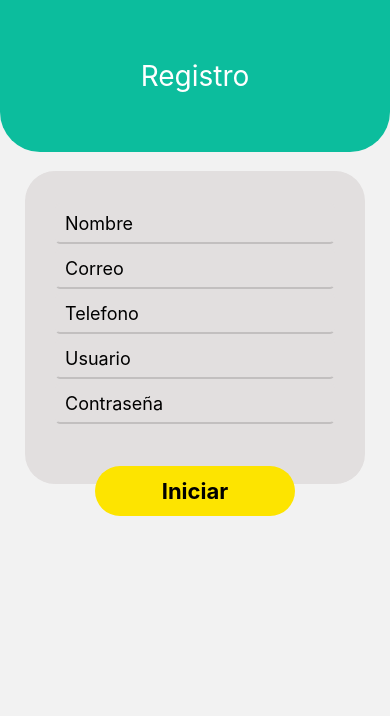
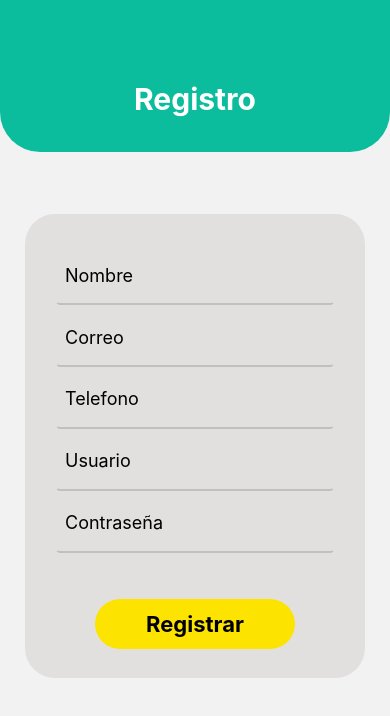
Before and after one commit to JuanDiegoTR/Movil-Front, a React Native app in the folder My-Front/: screen /Registrarse in a window 390 px wide. Shown: the top 716 px of the page. Built offline with nearby package versions, Linux system fonts and the light colour scheme.

Commit message:
Pantalla de registro

```diff
--- a/My-Front/Screens/Login.js
+++ b/My-Front/Screens/Login.js
@@ -57,7 +57,7 @@ const styles = StyleSheet.create({
   textIniciarSesion: {
     color: 'rgb(255, 255, 255)',
     fontSize: 28,
-    top:'15%',
+    top: '15%',
     fontWeight: 'bold',
   },
   containerForm: {
--- a/My-Front/Screens/Registro.js
+++ b/My-Front/Screens/Registro.js
@@ -2,7 +2,7 @@ import React, { useState } from 'react';
 import { KeyboardAvoidingView } from 'react-native';
 import { StyleSheet, Text, View, TextInput, TouchableOpacity, ScrollView } from 'react-native';
 
-export default function Registro({navigation}) {
+export default function Registro({ navigation }) {
 
     const [nombre, setNombre] = useState('');
     const [correo, setCorreo] = useState('');
@@ -62,7 +62,7 @@ export default function Registro({navigation}) {
                     value={contrasena}
                 />
                 <TouchableOpacity style={styles.button} onPress={() => navigation.navigate("Logueo")}>
-                            <Text style={styles.buttonText}>Iniciar</Text>
+                    <Text style={styles.buttonText}>Registrar</Text>
                 </TouchableOpacity>
             </View>
         </View>
@@ -85,13 +85,15 @@ const styles = StyleSheet.create({
     },
     textIniciarSesion: {
         color: 'rgb(255, 255, 255)',
-        fontSize: 28,
+        fontSize: 30,
+        top: '15%',
+        fontWeight: 'bold',
     },
     containerForm: {
-        marginTop: '5%',
-        maxHeight: '37%',
+        marginTop: '16%',
+        maxHeight: '55%',
         flex: 1,
-        backgroundColor:'rgb(226, 223, 223)',
+        backgroundColor: 'rgb(226, 223, 223)',
         margin: 25,
         padding: 30,
         borderRadius: 30
@@ -101,8 +103,8 @@ const styles = StyleSheet.create({
         alignSelf: 'center',
     },
     input: {
-        height: '25%',
-        marginVertical: 2,
+        height: '20%',
+        marginVertical: 1,
         padding: 8,
         borderWidth: 2,
         borderColor: '#ccc',
@@ -117,7 +119,7 @@ const styles = StyleSheet.create({
         height: 50,
         backgroundColor: '#FDE400',
         borderRadius: 40,
-        marginTop: 40,
+        marginTop: 45,
         justifyContent: 'center',
         alignSelf: 'center',
     },
```
Lines whose indentation alone changed are shown as unchanged.
